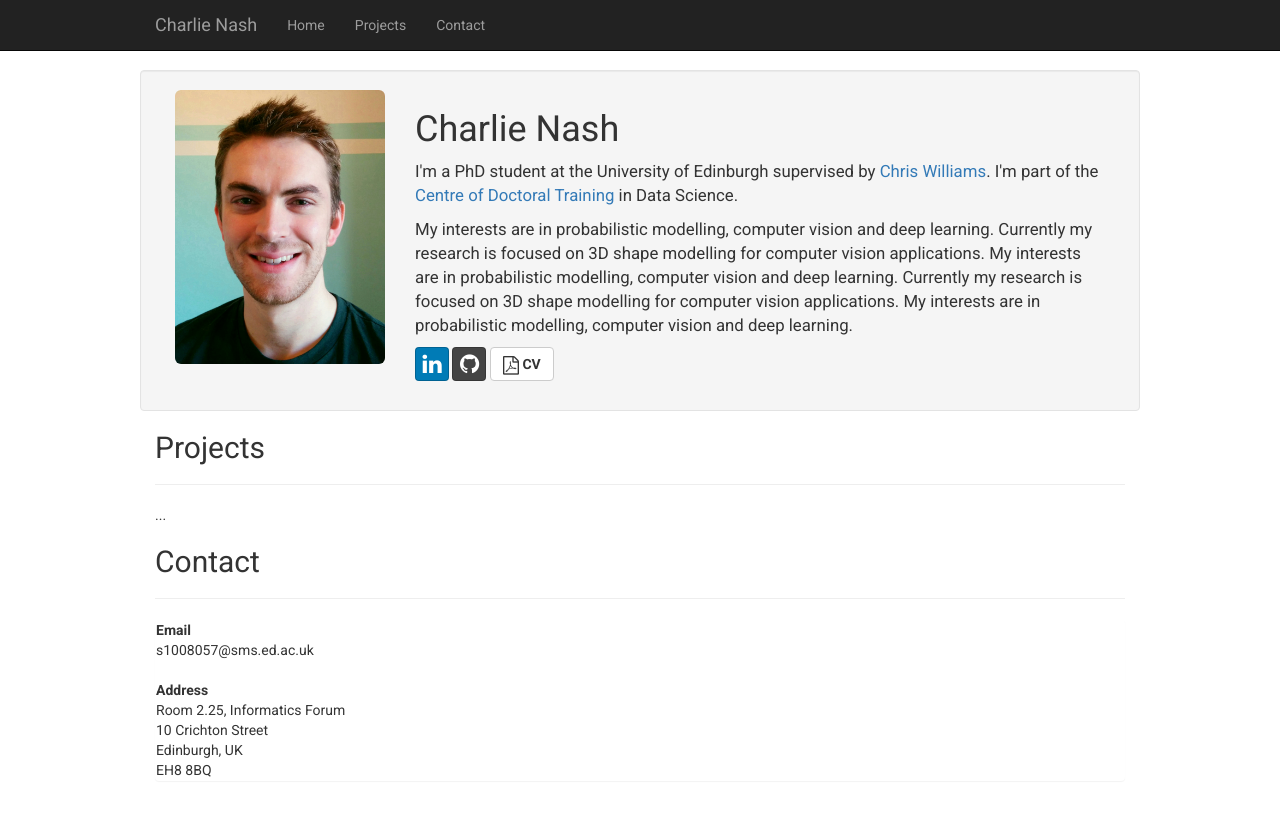
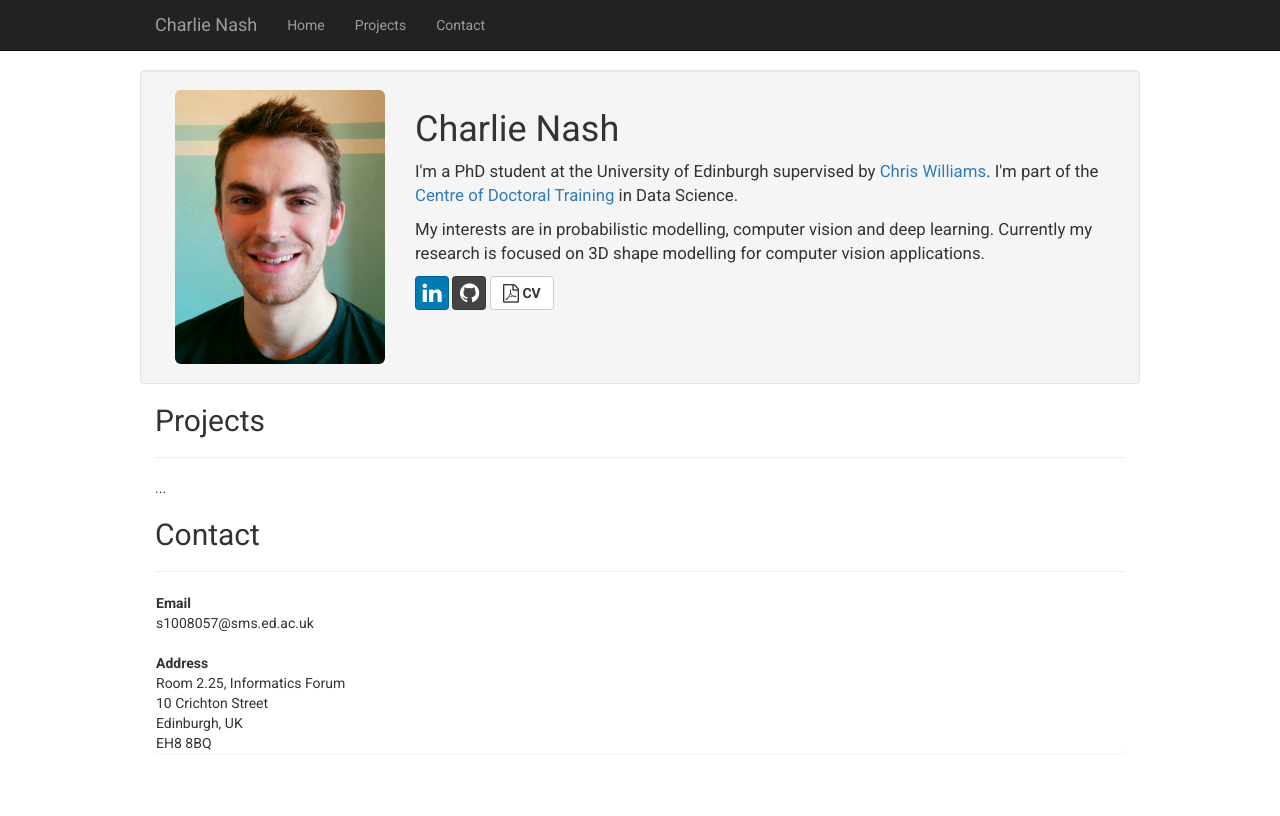
Before and after one commit to charlienash/charlienash.github.io, a Jekyll site: the page index.html, which Jekyll copies as it is, in a window 1280 px wide. Shown: the top 816 px of the page. Built offline with Jekyll 4.4.1, drawn with Linux system fonts in a browser that asks for light colours; nearby versions of some CDN libraries; library files that are not in the unit come from our copies.

Commit message:
Update index.html

```diff
--- a/index.html
+++ b/index.html
@@ -81,7 +81,7 @@
 		    			</p>
 			    		<p>
 			    			<big>
-			    				My interests are in probabilistic modelling, computer vision and deep learning. Currently my research is focused on 3D shape modelling for computer vision applications. My interests are in probabilistic modelling, computer vision and deep learning. Currently my research is focused on 3D shape modelling for computer vision applications. My interests are in probabilistic modelling, computer vision and deep learning.
+			    				My interests are in probabilistic modelling, computer vision and deep learning. Currently my research is focused on 3D shape modelling for computer vision applications.
 		    				</big>
 		    	    		</p>
 		    	    		<p>
```
